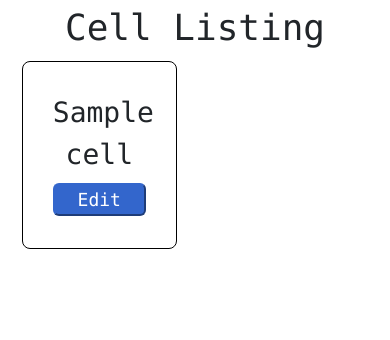
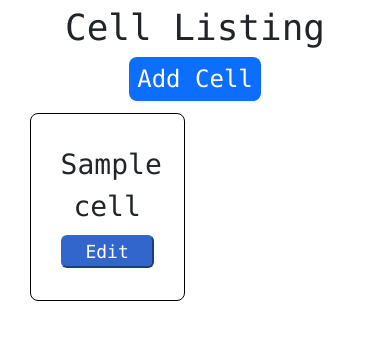
Before and after one commit to LazyPotato02/car-shop, a Django app: template backend/templates/cells/cell-list.html in a window 390 px wide. Shown: the part 54-394 px from the top of the page. Run offline with Django 4.2, Linux system fonts and the light colour scheme; the template is opened without the code that fills it: most values are stand-ins (such as "Sample title", 1, 10 or a date in 2020).

Commit message:
Added styling for forms and made it responsive

```diff
--- a/backend/backend/settings.py
+++ b/backend/backend/settings.py
@@ -71,8 +71,8 @@ DATABASES = {
     'default': {
         'ENGINE': 'django.db.backends.postgresql',
         'NAME': 'employeesystem',
-        'USER': 'myusername',
-        'PASSWORD': 'mypassword',
+        'USER': 'postgres-user',
+        'PASSWORD': 'password',
         'HOST': '127.0.0.1',
         'PORT': '5432',
     }
--- a/backend/static/css/cells/cell-list.css
+++ b/backend/static/css/cells/cell-list.css
@@ -13,9 +13,8 @@
     border-radius: 8px;
     margin: 4px 12px 4px 14px;
     width: 200px;
-    left: 2%;
+    left: 4%;
     text-align: center;
-
 }
 
 
@@ -47,3 +46,18 @@
         font-size: 14px;
     }
 }
+.tittle__and__creation{
+    display: flex;
+    flex-direction: column;
+    align-items: center;
+    margin-bottom: 8px;
+}
+.add__cell__anchor{
+    font-size: 24px;
+    background-color: #0d6efd;
+    text-align: center;
+    text-decoration: none;
+    border-radius: 8px;
+    padding: 4px 8px;
+    color: #fff;
+}
--- a/backend/templates/cells/cell-list.html
+++ b/backend/templates/cells/cell-list.html
@@ -3,7 +3,13 @@
 {% block title %}Cell List{% endblock %}
 {% block content %}
     <link rel="stylesheet" href="{% static 'css/cells/cell-list.css' %}">
+    <section>
+        <article class="tittle__and__creation">
             <h2 class="cell__title">Cell Listing</h2>
+            <a href="{% url 'cell creation' %}" class="add__cell__anchor">Add Cell</a>
+        </article>
+        <article>
+            <div>
                 {% for cell in cells_list %}
                     <div class="cell__container">
                         {{ cell }}
@@ -12,4 +18,7 @@
                         </a>
                     </div>
                 {% endfor %}
+            </div>
+        </article>
+    </section>
 {% endblock %}
```
Also changed, not shown: backend/static/css/base/centered-form.css (added, +23 -0 lines), backend/static/css/cells/cell-edit.css (+26 -26 lines), backend/templates/base/login.html (+11 -5 lines), backend/templates/cells/cell-create.html (+10 -5 lines), backend/templates/cells/cell-edit.html (+5 -3 lines). Lines whose indentation alone changed are shown as unchanged.
